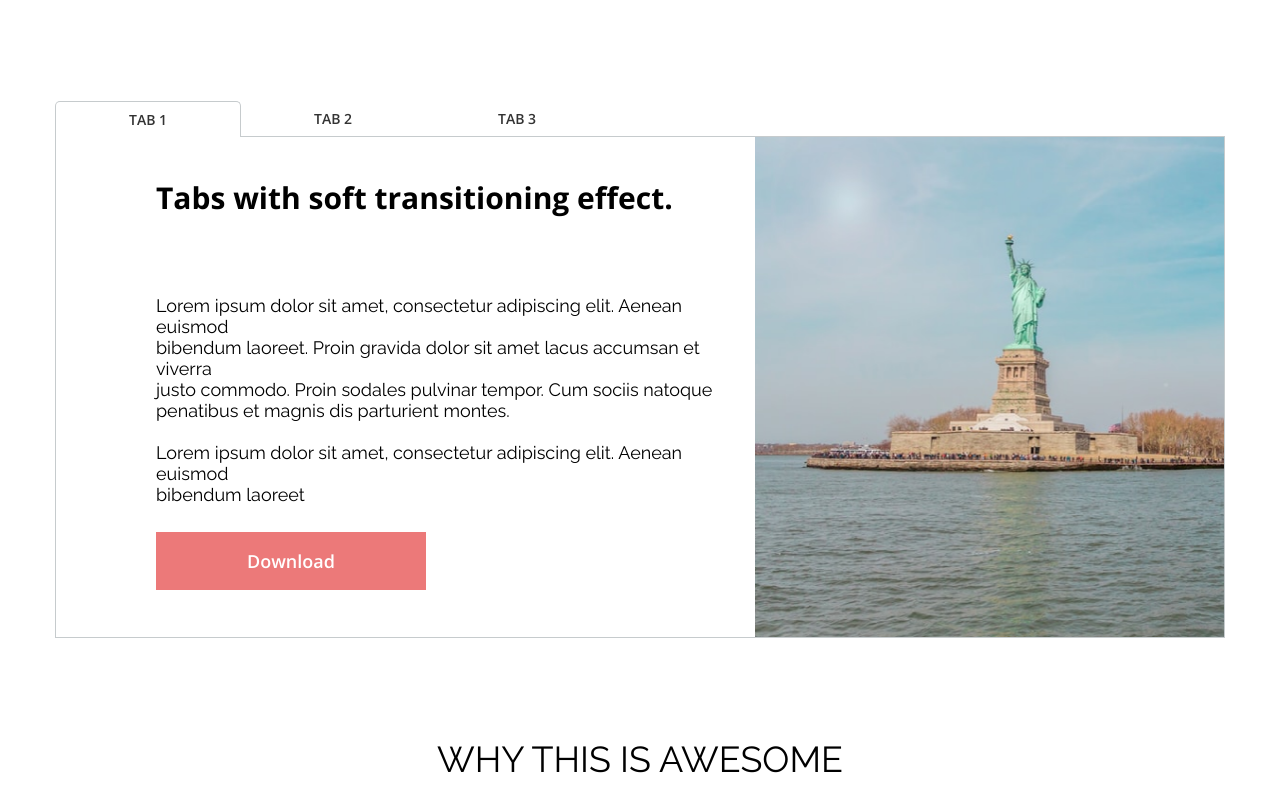
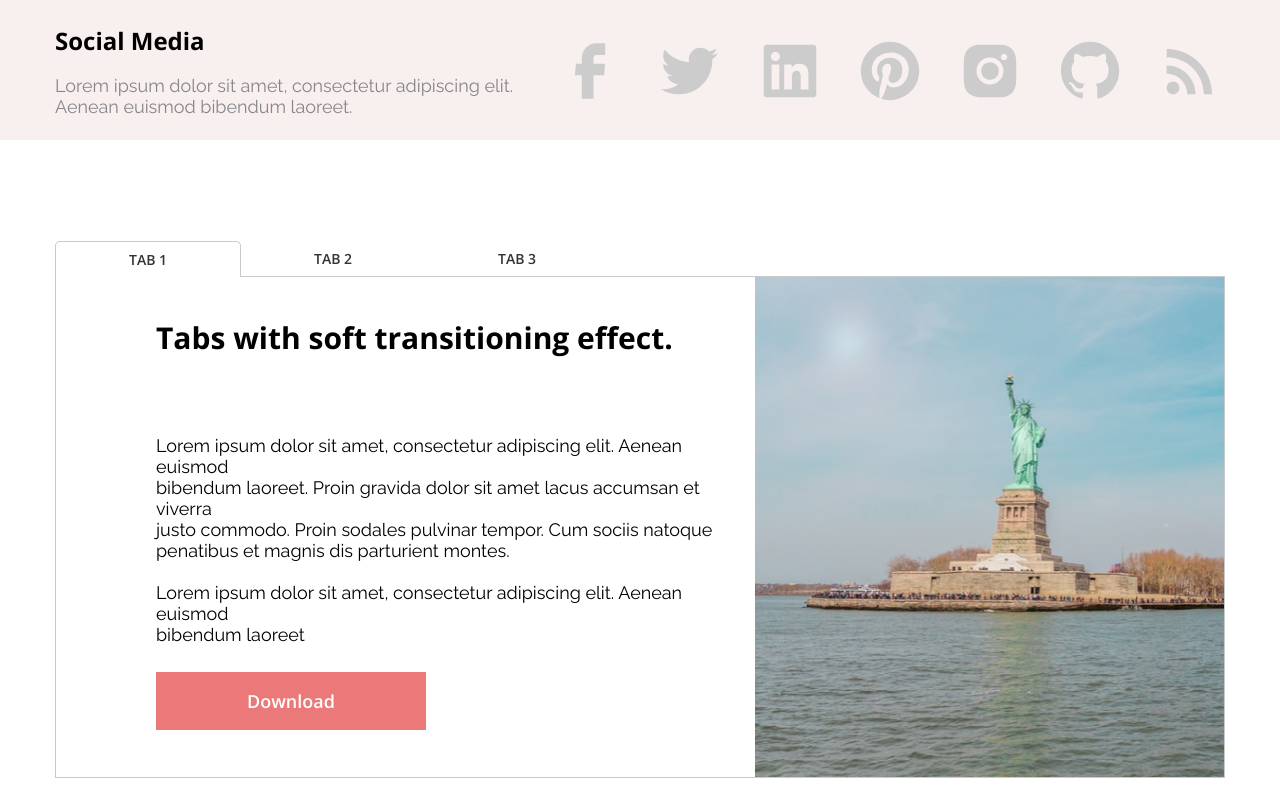
Before and after one commit to Alex-Sheiko/AXIT-site, a plain HTML site: page index.html in a window 1280 px wide. Shown: the top 800 px of the page. Drawn offline with nearby package versions, Linux system fonts and the light colour scheme.

Commit message:
added social-media section

```diff
--- /dev/null
+++ b/css/style-social.css
@@ -0,0 +1,41 @@
+.social-media__wrapper {
+    background: #F8EFEF;
+}
+
+
+.social-media__inner {
+    display: flex;
+    align-items: center;
+    padding: 24px 0 23px;
+}
+
+.social-media__title {
+    font-family: 'Open Sans',sans-serif;
+    font-style: normal;
+    font-weight: 700;
+    font-size: 24px;
+    line-height: 33px;
+    margin-bottom: 18px;
+}
+
+.social-media__text {
+    font-family: 'Raleway',sans-serif;
+    font-style: normal;
+    font-weight: 400;
+    font-size: 18px;
+    line-height: 21px;
+    color: #86878B;
+}
+
+.social-media__left{
+    width: 470px;
+    margin-right: 30px;
+}
+
+.social-media__right{
+    display: flex;
+}
+
+.social-media__link + .social-media__link{
+    margin-left: 30px;
+}
--- a/index.html
+++ b/index.html
@@ -6,6 +6,7 @@
    <meta name="viewport" content="width=device-width, initial-scale=1.0">
    <title>AXIT</title>
    <link href="https://fonts.googleapis.com/css2?family=Open+Sans:wght@700&display=swap" rel="stylesheet">
+   <link rel="stylesheet" href="css/style-social.css">
    <link rel="stylesheet" href="css/style-tab.css">
    <link rel="stylesheet" href="css/style-awesome.css">
    <link rel="stylesheet" href="css/style-pricing.css">
@@ -15,6 +16,44 @@
 </head>
 
 <body>
+   <section class="social-media">
+      <div class="social-media__wrapper">
+         <div class="container">
+            <div class="social-media__inner">
+               <div class="social-media__left">
+                  <h4 class="social-media__title">Social Media</h4>
+                  <div class="social-media__text">
+                     Lorem ipsum dolor sit amet, consectetur adipiscing elit.
+                     Aenean euismod bibendum laoreet.
+                  </div>
+               </div>
+               <div class="social-media__right">
+                  <a class="social-media__link" href="#">
+                     <img class="social-media__image" src="images/facebook_icon_social.svg" alt="facebook">
+                  </a>
+                  <a class="social-media__link" href="#">
+                     <img class="social-media__image" src="images/twitter_icon_social.svg" alt="twitter">
+                  </a>
+                  <a class="social-media__link" href="#">
+                     <img class="social-media__image" src="images/linkedin_icon_social.svg" alt="linkedin">
+                  </a>
+                  <a class="social-media__link" href="#">
+                     <img class="social-media__image" src="images/pinterest_icon_social.svg" alt="pinterest">
+                  </a>
+                  <a class="social-media__link" href="#">
+                     <img class="social-media__image" src="images/instagram_icon_social.svg" alt="instagram">
+                  </a>
+                  <a class="social-media__link" href="#">
+                     <img class="social-media__image" src="images/github_icon_social.svg" alt="github">
+                  </a>
+                  <a class="social-media__link" href="#">
+                     <img class="social-media__image" src="images/rss_icon_social.svg" alt="rss">
+                  </a>
+               </div>
+            </div>
+         </div>
+      </div>
+   </section>
    <section class="tabs">
       <div class="container">
          <div class="tabs-inner">
```
Also changed, not shown: images/facebook_icon_social.svg (added), images/github_icon_social.svg (added), images/instagram_icon_social.svg (added), images/linkedin_icon_social.svg (added), images/pinterest_icon_social.svg (added), images/rss_icon_social.svg (added), images/twitter_icon_social.svg (added).
